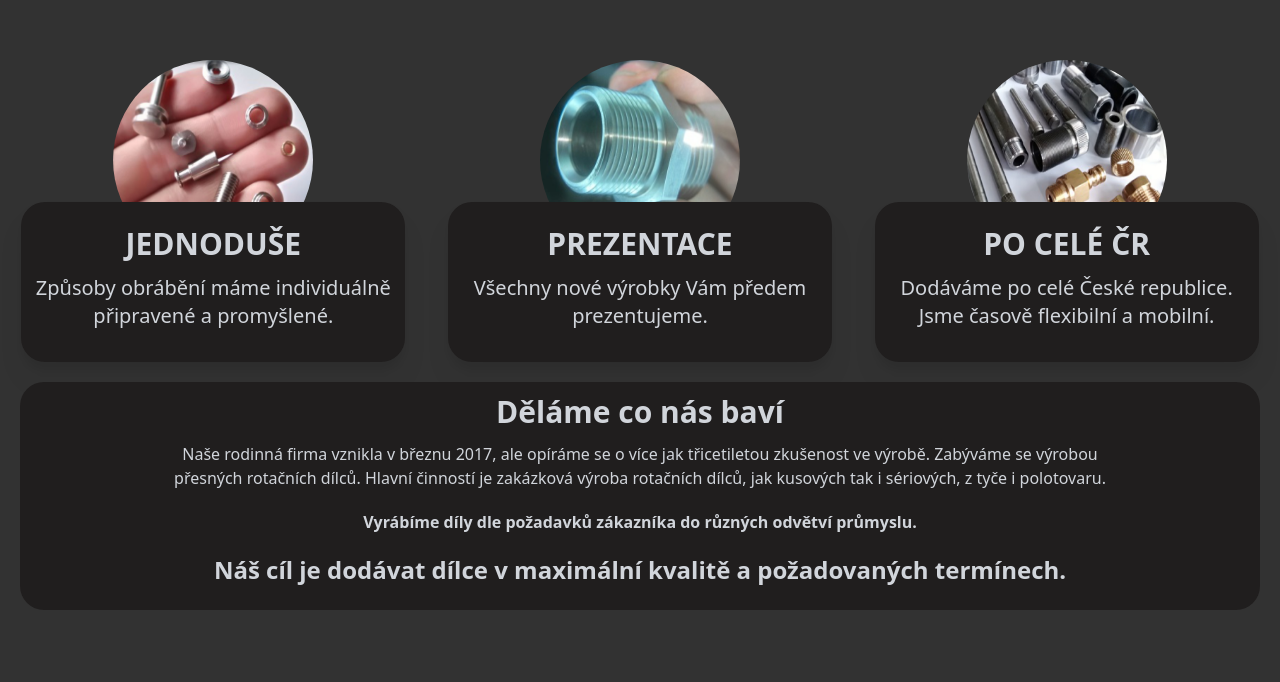
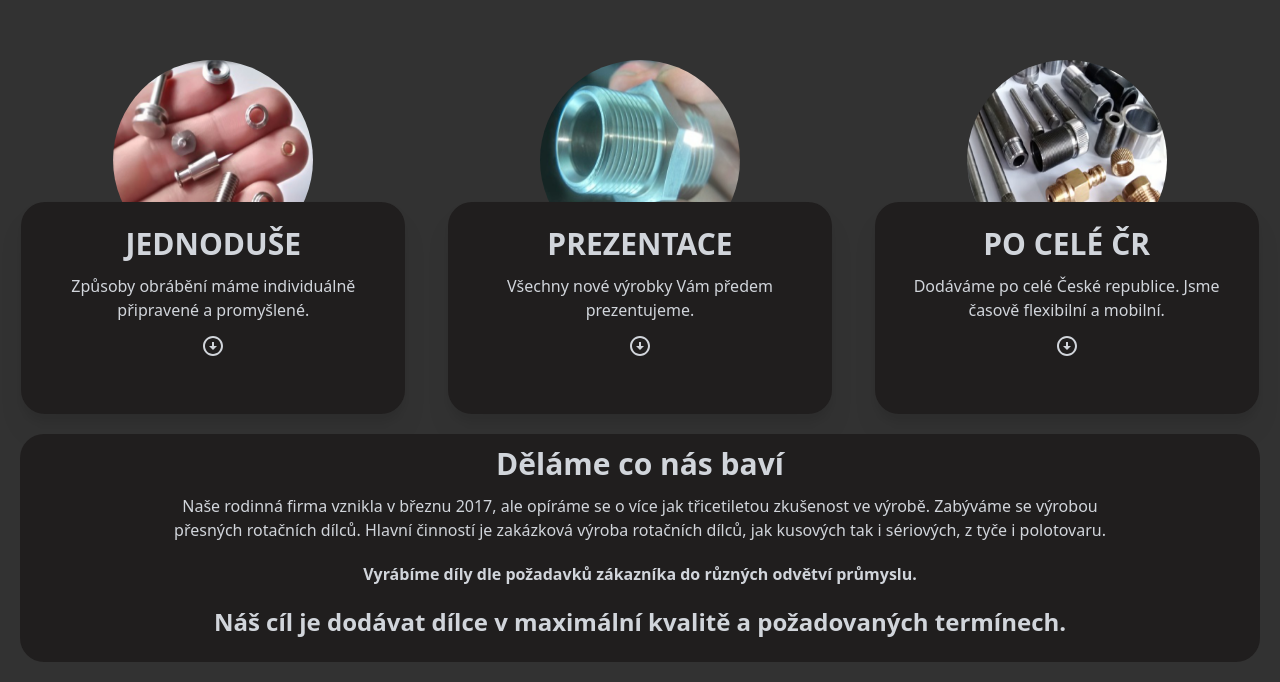
Before and after one commit to Nimirou/vejras-app, a Next.js app: page / in a window 1280 px wide. Shown: the part 812-1494 px from the top of the page. Before the commit the page ends 1442 px from the top, so only its background shows below. Built offline with nearby package versions, Linux system fonts and the light colour scheme.

Commit message:
feat: adding banner click event (just visual)

```diff
--- a/components/BannerWithIcon.js
+++ b/components/BannerWithIcon.js
@@ -1,7 +1,24 @@
 import React from "react";
+import Image from "next/image";
 
-function BannerWithIcon() {
-  return <div>BannerWithIcon</div>;
+function BannerWithIcon(props) {
+  return (
+    <div className="relative flex bg-[#201E1E] border-4 border-transparent rounded-3xl m-5 hover:border-main-green hover:border-4">
+      <div>
+        <div className="p-5">
+          <Image
+            src={props.AvatarPicture}
+            className="rounded-full"
+            height={150}
+            width={150}
+          />
+        </div>
+      </div>
+      <div className="p-5 pr-20 pl-20">
+        <div>VYRÁBÍME DÍLCE Z</div>
+      </div>
+    </div>
+  );
 }
 
 export default BannerWithIcon;
--- a/components/BannerWithRoundedPicture.js
+++ b/components/BannerWithRoundedPicture.js
@@ -1,5 +1,6 @@
 import React from "react";
 import Image from "next/image";
+import ArrowCircleDownIcon from "@mui/icons-material/ArrowCircleDown";
 
 function BannerWithRoundedPicture(props) {
   return (
@@ -12,11 +13,17 @@ function BannerWithRoundedPicture(props) {
           width={200}
         />
       </div>
-      <div className=" group-hover:border-main-green group-hover:border-4 border-4 border-transparent relative sm:w-96 h-40 drop-shadow-xl rounded-3xl ml-auto mr-auto sm:ml-2 sm:mr-2  bg-[#201E1E]">
+      <div className=" group-hover:border-main-green group-hover:border-4 border-4 border-transparent relative sm:w-96 drop-shadow-xl rounded-3xl ml-auto mr-auto sm:ml-2 sm:mr-2  bg-[#201E1E]">
         <div className="text-center pt-5 font-bold text-3xl">
           {props.MainTitle}
         </div>
-        <div className="text-center pt-3 text-xl">{props.MainText}</div>
+        <div className="text-center pt-3 text-l p-5 flex flex-col">
+          {props.MainText}
+          <ArrowCircleDownIcon className="self-center mt-3"></ArrowCircleDownIcon>
+          <div className="text-center text-l mt-3 pl-5 pr-5 pb-5">
+            {props.SecondText}
+          </div>
+        </div>
       </div>
     </div>
   );
--- /dev/null
+++ b/components/BannersWithIcons.js
@@ -0,0 +1,14 @@
+import React from "react";
+import BannerWithIcon from "./BannerWithIcon";
+import Image from "next/image";
+
+function BannersWithIcons(props) {
+  return (
+    <div className="flex justify-around">
+      <BannerWithIcon AvatarPicture="/Jednoduse.png"></BannerWithIcon>
+      <BannerWithIcon AvatarPicture="/Jednoduse.png"></BannerWithIcon>
+    </div>
+  );
+}
+
+export default BannersWithIcons;
```
Also changed, not shown: 1 other file (tests, documents, lock files or other folders).
